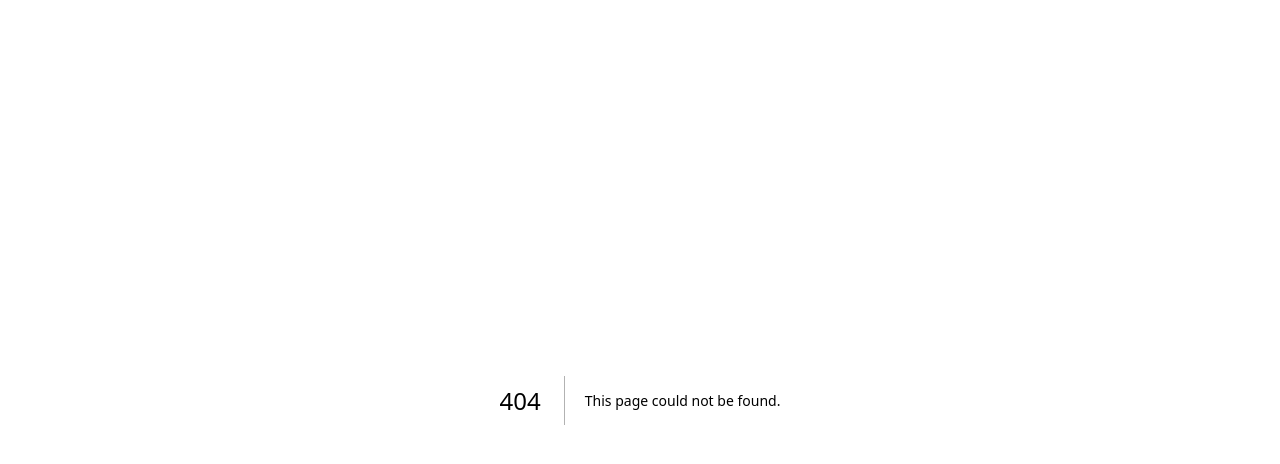
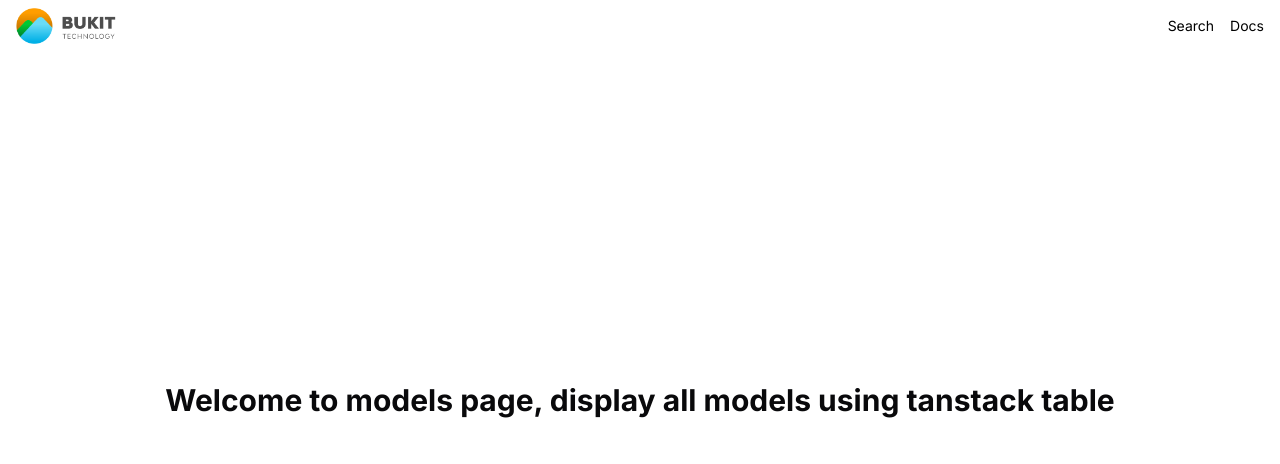
Before and after one commit to evoreign/image-finder-revised, a Next.js app in the folder FE/image-finder-fe/: page /models in a window 1280 px wide. Before the commit this address had no page. Shown: the top 464 px of the page. Built offline with nearby package versions, Linux system fonts and the light colour scheme.

Commit message:
Add header component and update global CSS

```diff
--- a/FE/image-finder-fe/app/globals.css
+++ b/FE/image-finder-fe/app/globals.css
@@ -5,64 +5,47 @@
 @layer base {
   :root {
     --background: 0 0% 100%;
-    --foreground: 20 14.3% 4.1%;
-
+    --foreground: 240 10% 3.9%;
     --card: 0 0% 100%;
-    --card-foreground: 20 14.3% 4.1%;
-
+    --card-foreground: 240 10% 3.9%;
     --popover: 0 0% 100%;
-    --popover-foreground: 20 14.3% 4.1%;
-
-    --primary: 24 9.8% 10%;
-    --primary-foreground: 60 9.1% 97.8%;
-
-    --secondary: 60 4.8% 95.9%;
-    --secondary-foreground: 24 9.8% 10%;
-
-    --muted: 60 4.8% 95.9%;
-    --muted-foreground: 25 5.3% 44.7%;
-
-    --accent: 60 4.8% 95.9%;
-    --accent-foreground: 24 9.8% 10%;
-
+    --popover-foreground: 240 10% 3.9%;
+    --primary: 142.1 76.2% 36.3%;
+    --primary-foreground: 355.7 100% 97.3%;
+    --secondary: 240 4.8% 95.9%;
+    --secondary-foreground: 240 5.9% 10%;
+    --muted: 240 4.8% 95.9%;
+    --muted-foreground: 240 3.8% 46.1%;
+    --accent: 240 4.8% 95.9%;
+    --accent-foreground: 240 5.9% 10%;
     --destructive: 0 84.2% 60.2%;
-    --destructive-foreground: 60 9.1% 97.8%;
-
-    --border: 20 5.9% 90%;
-    --input: 20 5.9% 90%;
-    --ring: 20 14.3% 4.1%;
-
+    --destructive-foreground: 0 0% 98%;
+    --border: 240 5.9% 90%;
+    --input: 240 5.9% 90%;
+    --ring: 142.1 76.2% 36.3%;
     --radius: 0.5rem;
   }
 
   .dark {
     --background: 20 14.3% 4.1%;
-    --foreground: 60 9.1% 97.8%;
-
-    --card: 20 14.3% 4.1%;
-    --card-foreground: 60 9.1% 97.8%;
-
-    --popover: 20 14.3% 4.1%;
-    --popover-foreground: 60 9.1% 97.8%;
-
-    --primary: 60 9.1% 97.8%;
-    --primary-foreground: 24 9.8% 10%;
-
-    --secondary: 12 6.5% 15.1%;
-    --secondary-foreground: 60 9.1% 97.8%;
-
-    --muted: 12 6.5% 15.1%;
-    --muted-foreground: 24 5.4% 63.9%;
-
+    --foreground: 0 0% 95%;
+    --card: 24 9.8% 10%;
+    --card-foreground: 0 0% 95%;
+    --popover: 0 0% 9%;
+    --popover-foreground: 0 0% 95%;
+    --primary: 142.1 70.6% 45.3%;
+    --primary-foreground: 144.9 80.4% 10%;
+    --secondary: 240 3.7% 15.9%;
+    --secondary-foreground: 0 0% 98%;
+    --muted: 0 0% 15%;
+    --muted-foreground: 240 5% 64.9%;
     --accent: 12 6.5% 15.1%;
-    --accent-foreground: 60 9.1% 97.8%;
-
+    --accent-foreground: 0 0% 98%;
     --destructive: 0 62.8% 30.6%;
-    --destructive-foreground: 60 9.1% 97.8%;
-
-    --border: 12 6.5% 15.1%;
-    --input: 12 6.5% 15.1%;
-    --ring: 24 5.7% 82.9%;
+    --destructive-foreground: 0 85.7% 97.3%;
+    --border: 240 3.7% 15.9%;
+    --input: 240 3.7% 15.9%;
+    --ring: 142.4 71.8% 29.2%;
   }
 }
 
--- /dev/null
+++ b/FE/image-finder-fe/app/models/page.tsx
@@ -0,0 +1,11 @@
+import Header from "@/components/header";
+
+export default function Models() {
+  return (
+    <main className="flex flex-col items-center justify-center min-h-screen py-20">
+        <Header />
+
+        <h1 className="text-3xl font-bold">Welcome to models page, display all models using tanstack table</h1>
+    </main>
+  );
+}
--- a/FE/image-finder-fe/app/page.tsx
+++ b/FE/image-finder-fe/app/page.tsx
@@ -1,113 +1,10 @@
-import Image from "next/image";
+import Header from "@/components/header";
 
 export default function Home() {
   return (
-    <main className="flex min-h-screen flex-col items-center justify-between p-24">
-      <div className="z-10 max-w-5xl w-full items-center justify-between font-mono text-sm lg:flex">
-        <p className="fixed left-0 top-0 flex w-full justify-center border-b border-gray-300 bg-gradient-to-b from-zinc-200 pb-6 pt-8 backdrop-blur-2xl dark:border-neutral-800 dark:bg-zinc-800/30 dark:from-inherit lg:static lg:w-auto  lg:rounded-xl lg:border lg:bg-gray-200 lg:p-4 lg:dark:bg-zinc-800/30">
-          Get started by editing&nbsp;
-          <code className="font-mono font-bold">app/page.tsx</code>
-        </p>
-        <div className="fixed bottom-0 left-0 flex h-48 w-full items-end justify-center bg-gradient-to-t from-white via-white dark:from-black dark:via-black lg:static lg:h-auto lg:w-auto lg:bg-none">
-          <a
-            className="pointer-events-none flex place-items-center gap-2 p-8 lg:pointer-events-auto lg:p-0"
-            href="https://vercel.com?utm_source=create-next-app&utm_medium=appdir-template&utm_campaign=create-next-app"
-            target="_blank"
-            rel="noopener noreferrer"
-          >
-            By{" "}
-            <Image
-              src="/vercel.svg"
-              alt="Vercel Logo"
-              className="dark:invert"
-              width={100}
-              height={24}
-              priority
-            />
-          </a>
-        </div>
-      </div>
-
-      <div className="relative flex place-items-center before:absolute before:h-[300px] before:w-full sm:before:w-[480px] before:-translate-x-1/2 before:rounded-full before:bg-gradient-radial before:from-white before:to-transparent before:blur-2xl before:content-[''] after:absolute after:-z-20 after:h-[180px] after:w-full sm:after:w-[240px] after:translate-x-1/3 after:bg-gradient-conic after:from-sky-200 after:via-blue-200 after:blur-2xl after:content-[''] before:dark:bg-gradient-to-br before:dark:from-transparent before:dark:to-blue-700 before:dark:opacity-10 after:dark:from-sky-900 after:dark:via-[#0141ff] after:dark:opacity-40 before:lg:h-[360px] z-[-1]">
-        <Image
-          className="relative dark:drop-shadow-[0_0_0.3rem_#ffffff70] dark:invert"
-          src="/next.svg"
-          alt="Next.js Logo"
-          width={180}
-          height={37}
-          priority
-        />
-      </div>
-
-      <div className="mb-32 grid text-center lg:max-w-5xl lg:w-full lg:mb-0 lg:grid-cols-4 lg:text-left">
-        <a
-          href="https://nextjs.org/docs?utm_source=create-next-app&utm_medium=appdir-template&utm_campaign=create-next-app"
-          className="group rounded-lg border border-transparent px-5 py-4 transition-colors hover:border-gray-300 hover:bg-gray-100 hover:dark:border-neutral-700 hover:dark:bg-neutral-800/30"
-          target="_blank"
-          rel="noopener noreferrer"
-        >
-          <h2 className={`mb-3 text-2xl font-semibold`}>
-            Docs{" "}
-            <span className="inline-block transition-transform group-hover:translate-x-1 motion-reduce:transform-none">
-              -&gt;
-            </span>
-          </h2>
-          <p className={`m-0 max-w-[30ch] text-sm opacity-50`}>
-            Find in-depth information about Next.js features and API.
-          </p>
-        </a>
-
-        <a
-          href="https://nextjs.org/learn?utm_source=create-next-app&utm_medium=appdir-template-tw&utm_campaign=create-next-app"
-          className="group rounded-lg border border-transparent px-5 py-4 transition-colors hover:border-gray-300 hover:bg-gray-100 hover:dark:border-neutral-700 hover:dark:bg-neutral-800/30"
-          target="_blank"
-          rel="noopener noreferrer"
-        >
-          <h2 className={`mb-3 text-2xl font-semibold`}>
-            Learn{" "}
-            <span className="inline-block transition-transform group-hover:translate-x-1 motion-reduce:transform-none">
-              -&gt;
-            </span>
-          </h2>
-          <p className={`m-0 max-w-[30ch] text-sm opacity-50`}>
-            Learn about Next.js in an interactive course with&nbsp;quizzes!
-          </p>
-        </a>
-
-        <a
-          href="https://vercel.com/templates?framework=next.js&utm_source=create-next-app&utm_medium=appdir-template&utm_campaign=create-next-app"
-          className="group rounded-lg border border-transparent px-5 py-4 transition-colors hover:border-gray-300 hover:bg-gray-100 hover:dark:border-neutral-700 hover:dark:bg-neutral-800/30"
-          target="_blank"
-          rel="noopener noreferrer"
-        >
-          <h2 className={`mb-3 text-2xl font-semibold`}>
-            Templates{" "}
-            <span className="inline-block transition-transform group-hover:translate-x-1 motion-reduce:transform-none">
-              -&gt;
-            </span>
-          </h2>
-          <p className={`m-0 max-w-[30ch] text-sm opacity-50`}>
-            Explore starter templates for Next.js.
-          </p>
-        </a>
-
-        <a
-          href="https://vercel.com/new?utm_source=create-next-app&utm_medium=appdir-template&utm_campaign=create-next-app"
-          className="group rounded-lg border border-transparent px-5 py-4 transition-colors hover:border-gray-300 hover:bg-gray-100 hover:dark:border-neutral-700 hover:dark:bg-neutral-800/30"
-          target="_blank"
-          rel="noopener noreferrer"
-        >
-          <h2 className={`mb-3 text-2xl font-semibold`}>
-            Deploy{" "}
-            <span className="inline-block transition-transform group-hover:translate-x-1 motion-reduce:transform-none">
-              -&gt;
-            </span>
-          </h2>
-          <p className={`m-0 max-w-[30ch] text-sm opacity-50 text-balance`}>
-            Instantly deploy your Next.js site to a shareable URL with Vercel.
-          </p>
-        </a>
-      </div>
+    <main className="flex flex-col items-center justify-center min-h-screen py-20">
+      <Header />
+      <h1 className="text-3xl font-bold">Welcome to Image Finder</h1>
     </main>
   );
 }
--- a/FE/image-finder-fe/components/header.tsx
+++ b/FE/image-finder-fe/components/header.tsx
@@ -0,0 +1,29 @@
+
+import React from 'react';
+import Link from 'next/link';
+import Image from 'next/image';
+
+
+import logo from "../public/logo-dark.png";
+
+const Header: React.FC = () => {
+  return (
+    <header className="w-full p-2 sm:p-4 fixed top-0 left-0 flex justify-between items-center px-2 sm:px-4 py-1 sm:py-2 bg-transparent z-50 text-black">
+      <div className="flex items-center">
+        <Link href="/">
+            <Image src={logo} alt="Logo" width={100} height={100} className="sm:w-125 sm:h-125" />
+        </Link>
+      </div>
+      <div className="flex h-5 items-center space-x-2 sm:space-x-4 text-xs sm:text-sm">
+        <Link href="/" className="text-black hover:text-blue-500">
+            Search
+        </Link>
+        <Link href="/models" className="text-black hover:text-blue-500">
+            Docs
+        </Link>
+      </div>
+    </header>
+  );
+};
+
+export default Header;
```
Also changed, not shown: FE/image-finder-fe/public/logo-dark.png (added).
